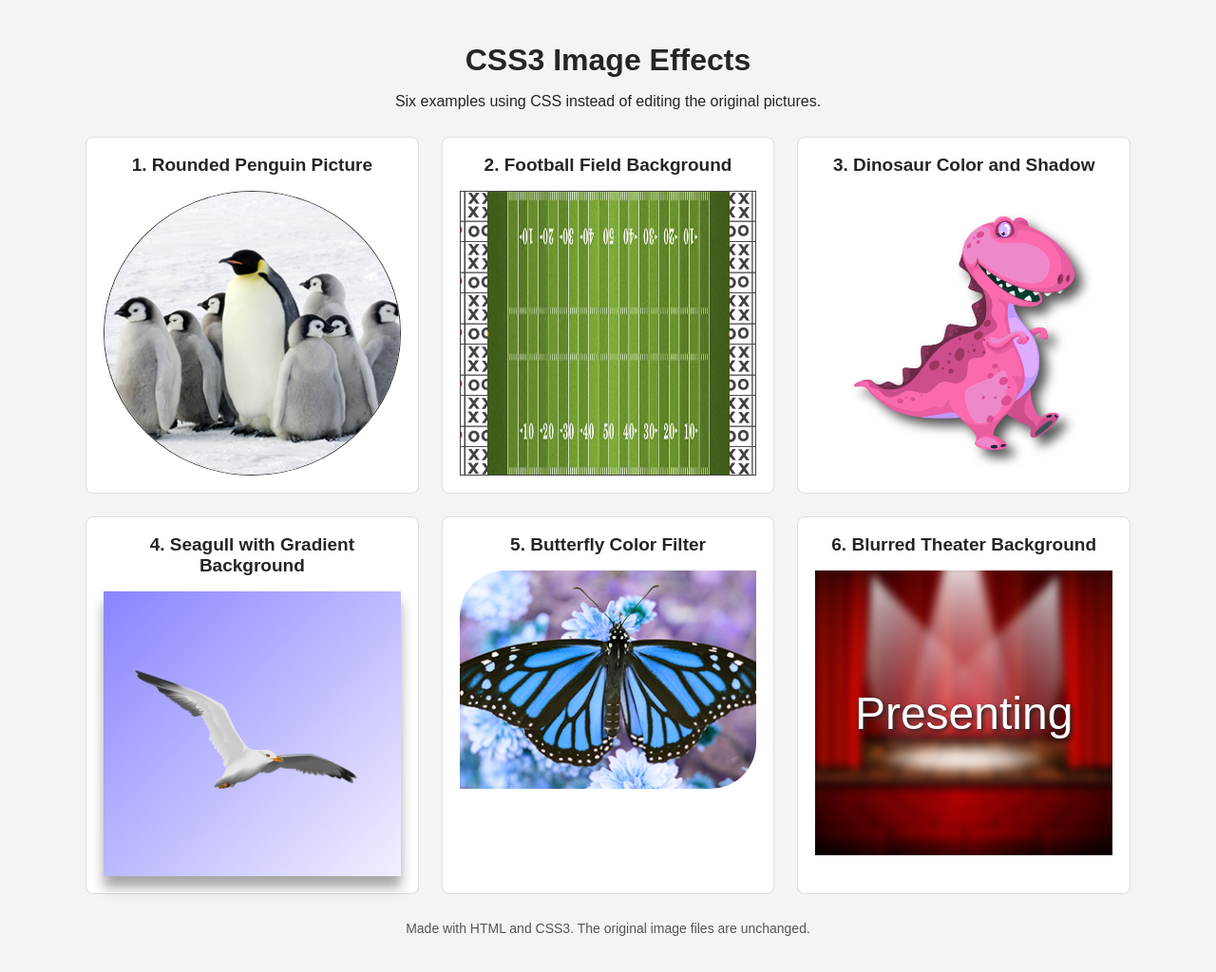
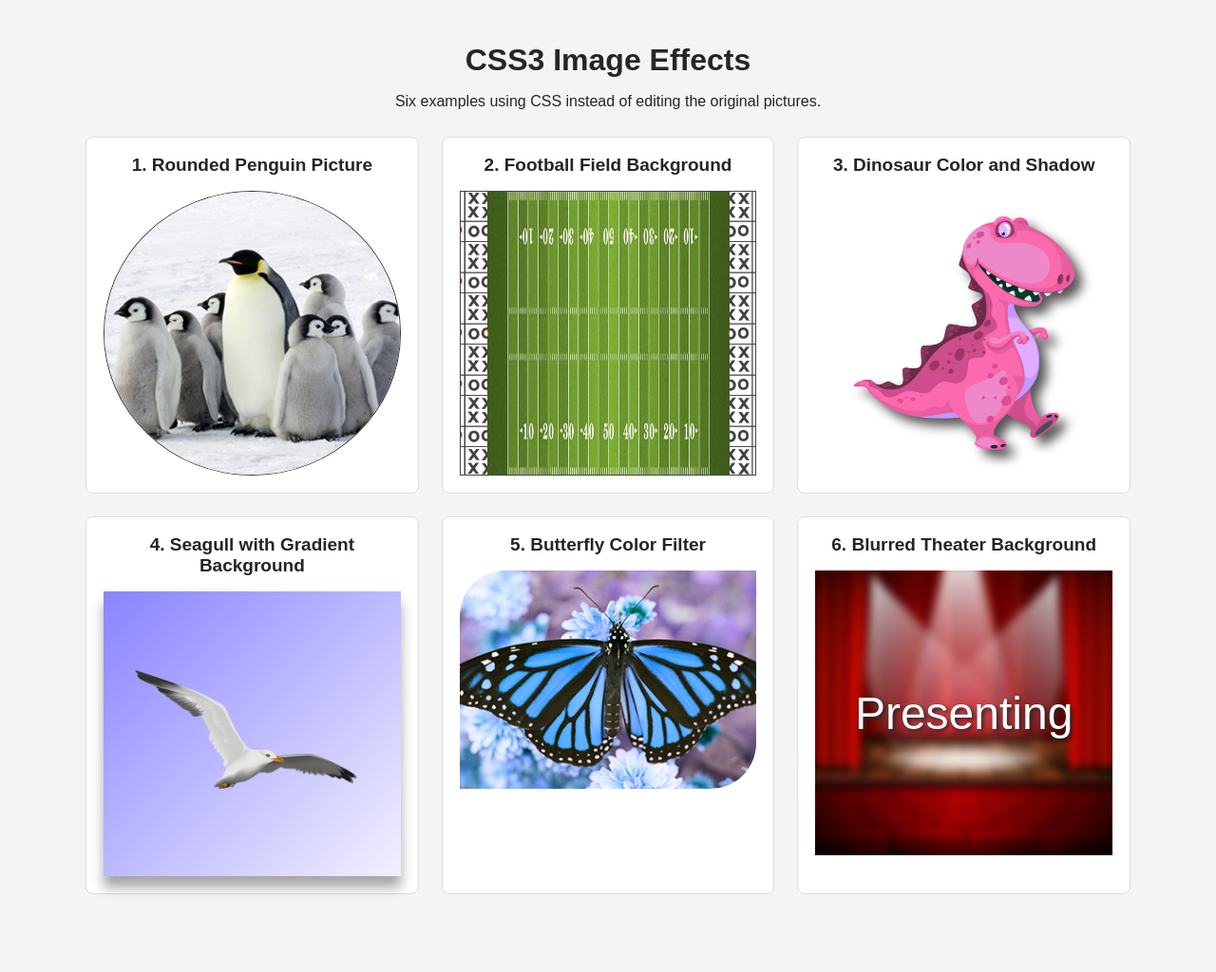
Before and after one commit to wellinb2027-lgtm/wellinb2027-lgtm.github.io, a plain HTML site: page bwd/CSS3/index.html in a window 1280 px wide. Shown: the whole page at 95% size. After the commit the page ends 966 px from the top, so only its background shows below. Drawn offline with Linux system fonts and the light colour scheme.

Commit message:
Update index.html

```diff
--- a/bwd/CSS3/index.html
+++ b/bwd/CSS3/index.html
@@ -55,8 +55,5 @@
         </section>
     </main>
 
-    <footer>
-        <p>Made with HTML and CSS3. The original image files are unchanged.</p>
-    </footer>
 </body>
 </html>
```
